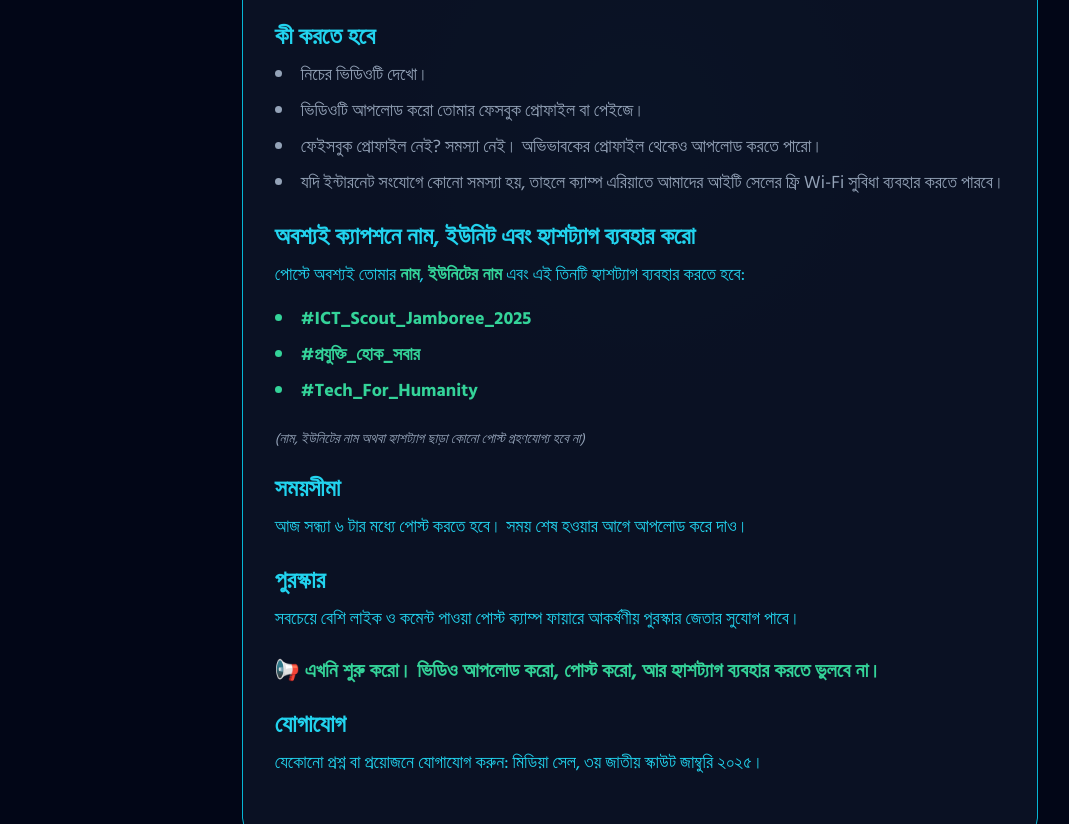
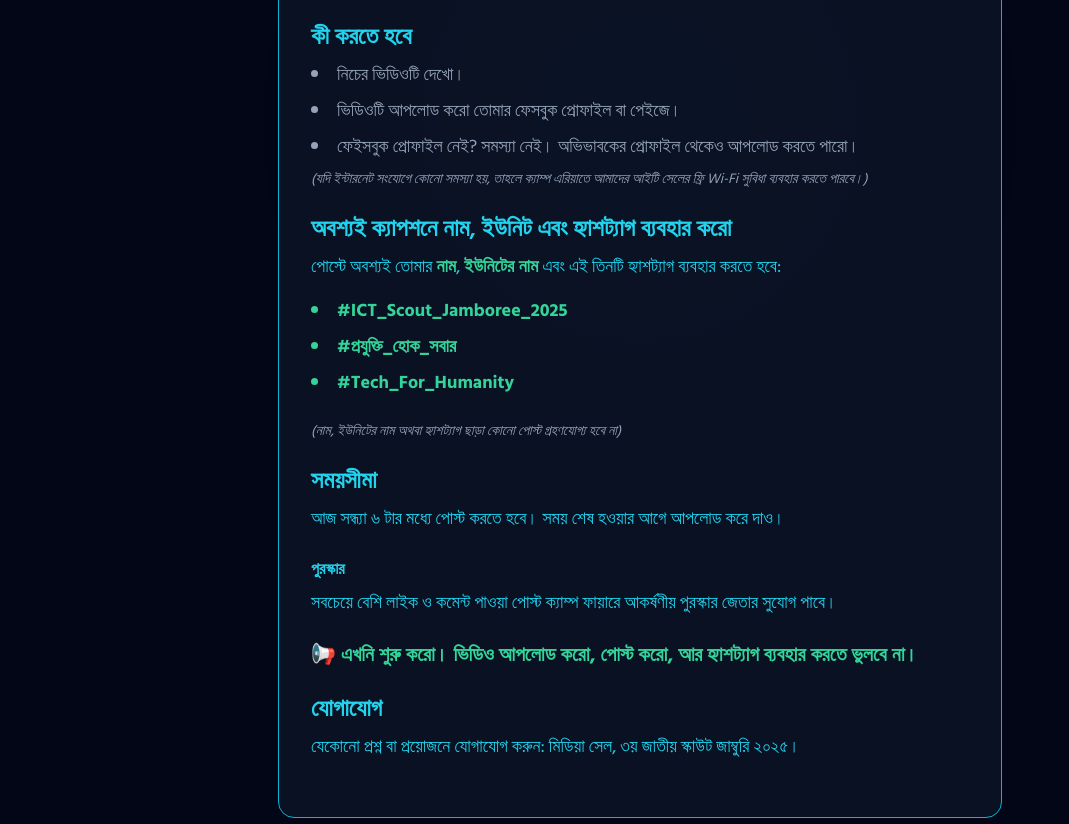
Before and after one commit to theHridoy/JamboreeTrailer, a plain HTML site: page index.html in a window 1280 px wide. Shown: the part 276-1100 px from the top of the page, without its empty margins (0-1069 px from the left). Drawn offline with nearby package versions, Linux system fonts and the light colour scheme.

Commit message:
Update index.html

```diff
--- a/index.html
+++ b/index.html
@@ -88,14 +88,14 @@
         <p class="text-lg mb-4">🎉 এবারের জাম্বুরির সবচেয়ে এক্সাইটিং ইভেন্টগুলোর একটি – সোশ্যাল মিডিয়া কনটেস্ট – শুরু হয়ে গেছে। তুমি কি প্রস্তুত?</p>
 
         <h3 class="text-2xl font-semibold mt-6 mb-2">কী করতে হবে</h3>
-        <ul class="list-disc list-inside text-lg space-y-2 mb-6 text-slate-400">
+        <ul class="list-disc list-inside text-lg space-y-2 mb-2 text-slate-400">
             <li>নিচের ভিডিওটি দেখো।</li>
             <li>ভিডিওটি আপলোড করো তোমার ফেসবুক প্রোফাইল বা পেইজে।</li>
             <li>ফেইসবুক প্রোফাইল নেই? সমস্যা নেই। অভিভাবকের প্রোফাইল থেকেও আপলোড করতে পারো।</li>
-            <li>যদি ইন্টারনেট সংযোগে কোনো সমস্যা হয়, তাহলে ক্যাম্প এরিয়াতে আমাদের আইটি সেলের ফ্রি Wi-Fi সুবিধা ব্যবহার করতে পারবে।</li>
         </ul>
+        <p class="text-sm italic text-slate-400">(যদি ইন্টারনেট সংযোগে কোনো সমস্যা হয়, তাহলে ক্যাম্প এরিয়াতে আমাদের আইটি সেলের ফ্রি Wi-Fi সুবিধা ব্যবহার করতে পারবে।)</p>
 
-        <h3 class="text-2xl font-semibold mb-2">অবশ্যই ক্যাপশনে নাম, ইউনিট এবং হ্যাশট্যাগ ব্যবহার করো</h3>
+        <h3 class="text-2xl font-semibold mb-2 mt-6">অবশ্যই ক্যাপশনে নাম, ইউনিট এবং হ্যাশট্যাগ ব্যবহার করো</h3>
         <p class="text-lg mb-4">পোস্টে অবশ্যই তোমার <strong class="text-emerald-400">নাম</strong>, <strong class="text-emerald-400">ইউনিটের নাম</strong> এবং এই তিনটি হ্যাশট্যাগ ব্যবহার করতে হবে:</p>
         <ul class="list-disc list-inside text-lg space-y-2 mb-6 text-emerald-400 font-bold">
             <li>#ICT_Scout_Jamboree_2025</li>
@@ -107,7 +107,7 @@
         <h3 class="text-2xl font-semibold mt-6 mb-2">সময়সীমা</h3>
         <p class="text-lg mb-6">আজ সন্ধ্যা ৬ টার মধ্যে পোস্ট করতে হবে। সময় শেষ হওয়ার আগে আপলোড করে দাও।</p>
 
-        <h3 class="text-2xl font-semibold mb-2">পুরস্কার</h3>
+        <h3 class="2xl font-semibold mb-2">পুরস্কার</h3>
         <p class="text-lg mb-6">সবচেয়ে বেশি লাইক ও কমেন্ট পাওয়া পোস্ট ক্যাম্প ফায়ারে আকর্ষণীয় পুরস্কার জেতার সুযোগ পাবে।</p>
 
         <p class="text-xl font-bold text-emerald-400">📢 এখনি শুরু করো। ভিডিও আপলোড করো, পোস্ট করো, আর হ্যাশট্যাগ ব্যবহার করতে ভুলবে না।</p>
```
